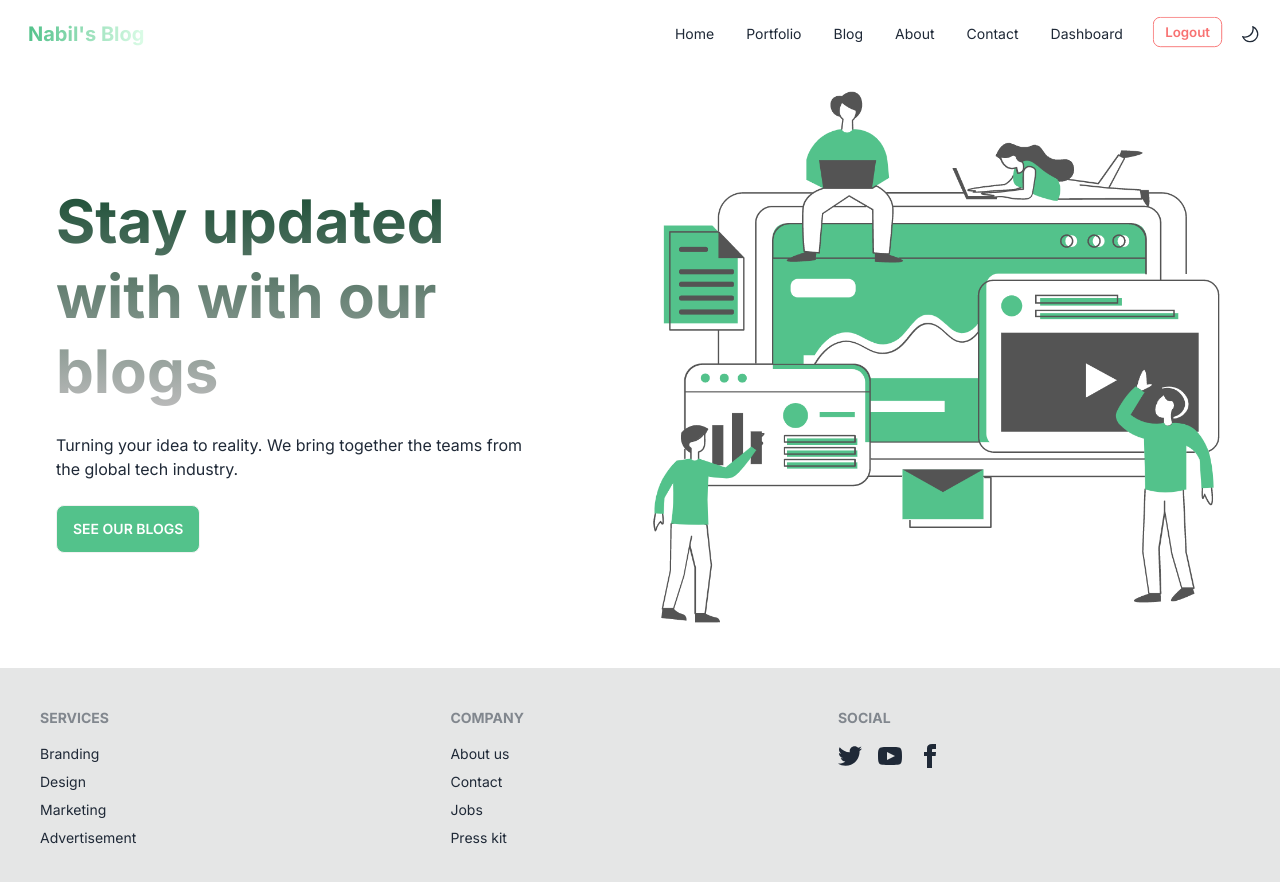
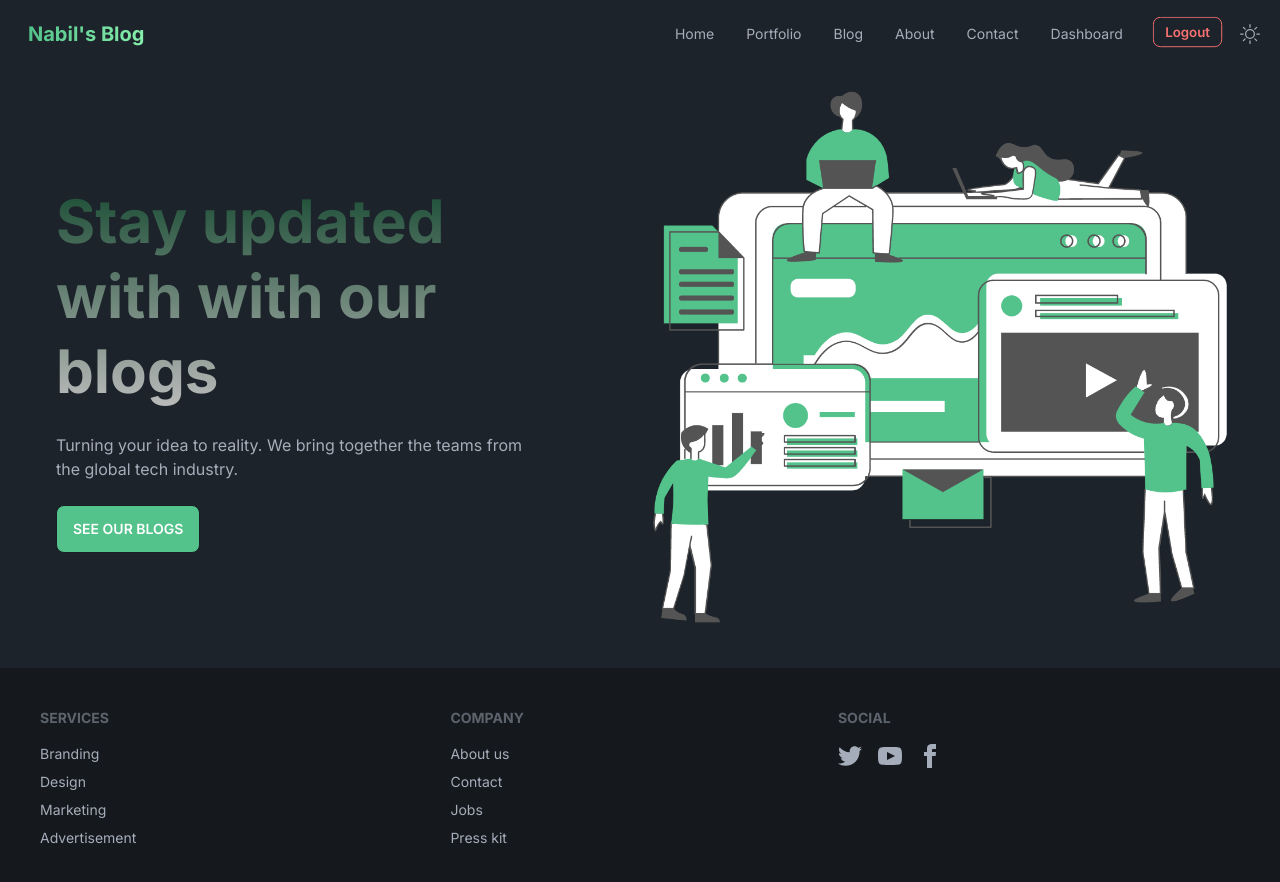
Before and after one commit to nabiursiddique/nextjs-blog-app, a Next.js app: page / in a window 1280 px wide. Shown: the top 882 px of the page. Built offline with nearby package versions, Linux system fonts and the light colour scheme.

Commit message:
fix- dark and light mode implementation complexity is reduces

```diff
--- a/contexts/ThemeContext/ThemeContext.jsx
+++ /dev/null
@@ -1,24 +0,0 @@
-"use client"
-
-import { createContext, useState } from "react"
-
-export const ThemeContext = createContext();
-
-export const ThemeProvider = ({ children }) => {
-    const [mode, setMode] = useState(localStorage.getItem('theme') || "light");
-
-    const toggle = () => {
-        if (mode === 'dark') {
-            setMode('light');
-
-        } else {
-            setMode('dark');
-        }
-    };
-
-    return (
-        <ThemeContext.Provider value={{ toggle, mode }}>
-            {children}
-        </ThemeContext.Provider>
-    )
-}
--- a/src/app/layout.js
+++ b/src/app/layout.js
@@ -2,7 +2,6 @@ import Navbar from '@/components/Navbar/Navbar'
 import './globals.css'
 import { Inter } from 'next/font/google'
 import Footer from '@/components/Footer/Footer'
-import { ThemeProvider } from '../../contexts/ThemeContext/ThemeContext'
 
 const inter = Inter({ subsets: ['latin'] })
 
@@ -13,15 +12,13 @@ export const metadata = {
 
 export default function RootLayout({ children }) {
   return (
-    <html lang="en">
+    <html data-theme='dark' lang="en">
       <body className={inter.className}>
-        <ThemeProvider>
-          <div data-theme='dark' className='max-w-[1440px] mx-auto main-div'>
-            <Navbar />
-            {children}
-            <Footer />
-          </div>
-        </ThemeProvider>
+        <div className='max-w-[1440px] mx-auto'>
+          <Navbar />
+          {children}
+          <Footer />
+        </div>
       </body>
     </html >
   )
--- a/src/components/DarkLightToggle/DarkLightToggole.jsx
+++ b/src/components/DarkLightToggle/DarkLightToggole.jsx
@@ -1,16 +1,24 @@
 "use client"
 
-import React, { useContext, useEffect } from 'react';
+import React, { useEffect, useState } from 'react';
 import { BsSun } from "react-icons/bs";
 import { GoMoon } from "react-icons/go";
-import { ThemeContext } from '../../../contexts/ThemeContext/ThemeContext';
 
 const DarkLightToggole = () => {
-    const { toggle, mode } = useContext(ThemeContext);
+    const [mode, setMode] = useState(localStorage.getItem('theme') || "dark");
+
+    const toggle = () => {
+        if (mode === 'dark') {
+            setMode('light');
+
+        } else {
+            setMode('dark');
+        }
+    };
 
     useEffect(() => {
         localStorage.setItem('theme', mode);
-        document.querySelector('.main-div').setAttribute('data-theme', mode);
+        document.querySelector('html').setAttribute('data-theme', mode);
     }, [mode]);
 
     return (
--- a/src/components/navbar/Navbar.jsx
+++ b/src/components/navbar/Navbar.jsx
@@ -1,8 +1,7 @@
 "use client"
 import Link from 'next/link';
-import React, { useContext } from 'react';
+import React from 'react';
 import DarkLightToggole from '../DarkLightToggle/DarkLightToggole';
-import { ThemeContext } from '../../../contexts/ThemeContext/ThemeContext';
 
 const links = [
     {
@@ -58,7 +57,7 @@ const Navbar = () => {
                             </li>
                         </ul>
                     </div>
-                    <Link className=" text-xl font-bold bg-gradient-to-r from-[#53c28b] to-green-100 text-transparent bg-clip-text lg:mx-5" href='/'>Nabil{`'`}s Blog</Link>
+                    <Link className=" text-xl font-bold bg-gradient-to-r from-[#53c28b] to-green-300 text-transparent bg-clip-text lg:mx-5" href='/'>Nabil{`'`}s Blog</Link>
                 </div>
                 <div className="navbar-end lg:w-full ">
                     <ul className="menu menu-horizontal px-1 hidden lg:flex">
```
